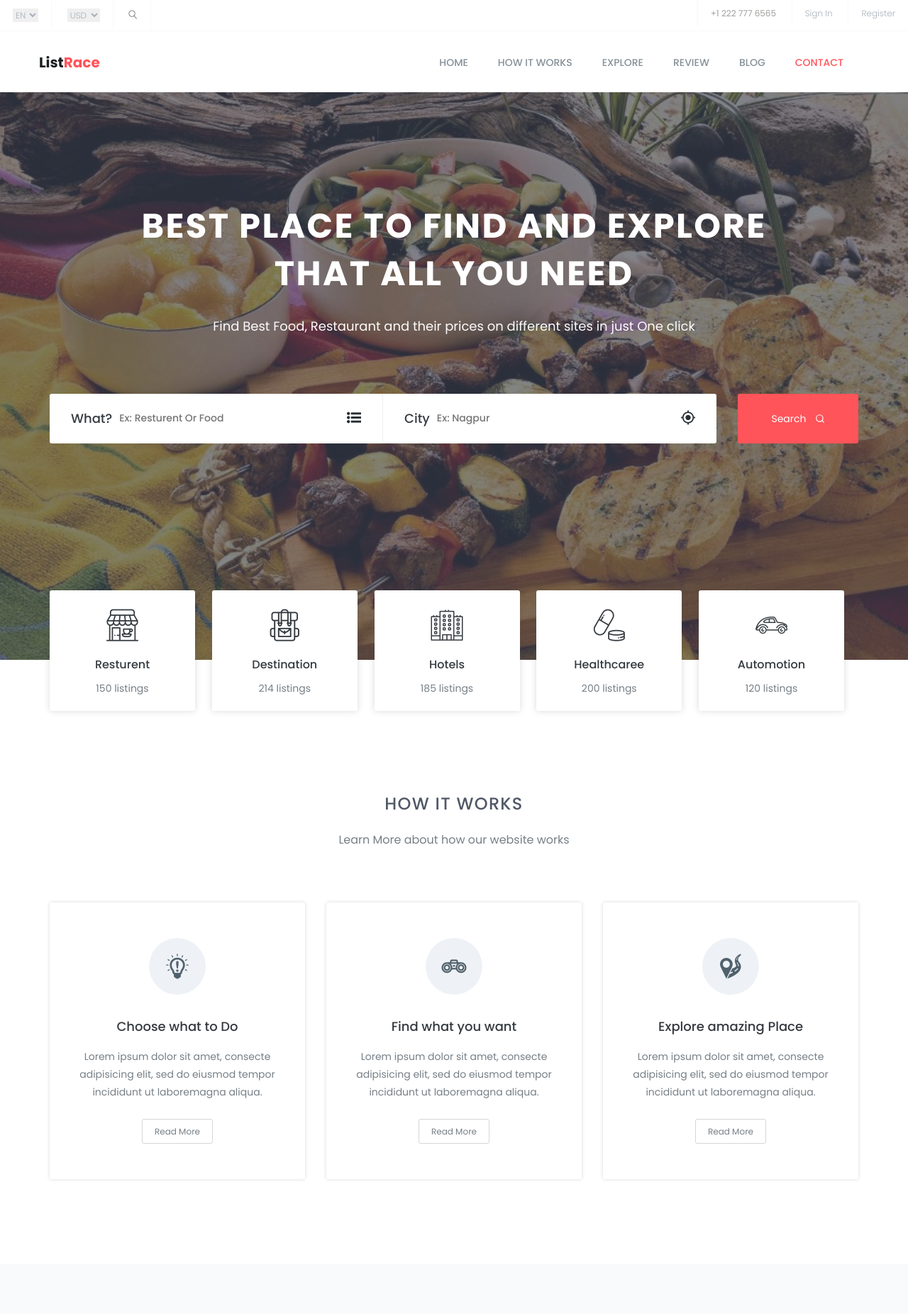
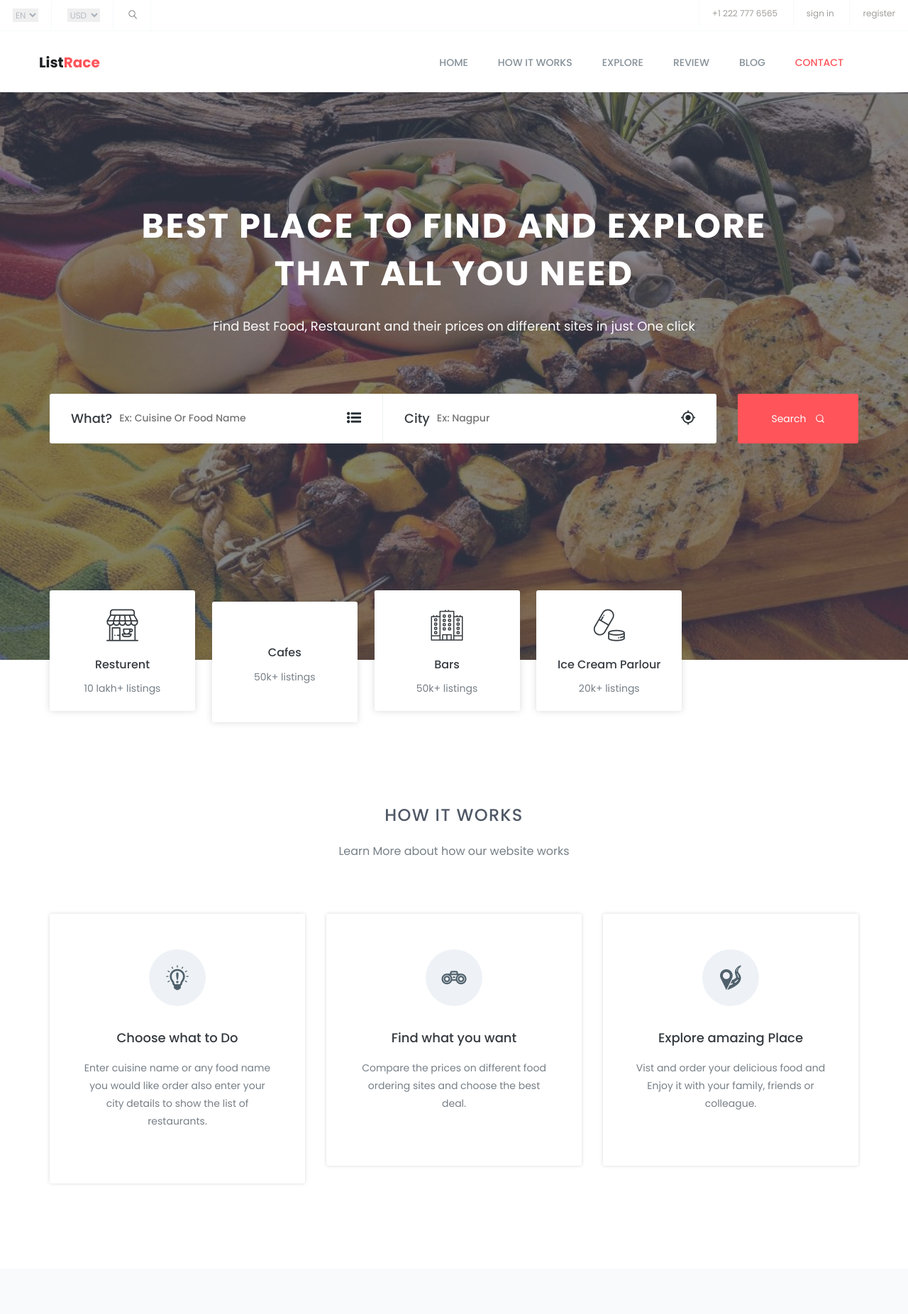
Before and after one commit to ImNoOne-1999/EasyFood, a Flask app: page /swiggy in a window 1280 px wide. Shown: the top 1852 px of the page at 71% size. Run offline with Flask 2, Linux system fonts and the light colour scheme; data that the repository does not hold is empty; some libraries are stand-ins or nearby versions.

Commit message:
changes in comparison

```diff
--- a/app.py
+++ b/app.py
@@ -52,6 +52,7 @@ security = Security(app, user_datastore)
 
 @app.route("/")
 @app.route("/index",methods=['POST','GET'])
+@login_required
 def index():
     if request.method == 'POST':
 
--- a/templates/index.html
+++ b/templates/index.html
@@ -15,7 +15,7 @@
 						<div class="single-welcome-hero-form">
 							<h3>what?</h3>
 							<form action="/index" method="POST">
-								<input type="text" name="name" id="name" placeholder="Ex: resturent or food" />
+								<input type="text" name="name" id="name" placeholder="Ex: cuisine or food name" />
 
 							<div class="welcome-hero-form-icon">
 								<i class="flaticon-list-with-dots"></i>
@@ -59,16 +59,16 @@
 									<i class="flaticon-restaurant"></i>
 								</div>
 								<h2><a href="#">resturent</a></h2>
-								<p>150 listings</p>
+								<p>10 lakh+ listings</p>
 							</div>
 						</li>
 						<li>
 							<div class="single-list-topics-content">
 								<div class="single-list-topics-icon">
-									<i class="flaticon-travel"></i>
+									<i class="flaticon-cafes"></i>
 								</div>
-								<h2><a href="#">destination</a></h2>
-								<p>214 listings</p>
+								<h2><a href="#">cafes</a></h2>
+								<p>50k+ listings</p>
 							</div>
 						</li>
 						<li>
@@ -76,8 +76,8 @@
 								<div class="single-list-topics-icon">
 									<i class="flaticon-building"></i>
 								</div>
-								<h2><a href="#">hotels</a></h2>
-								<p>185 listings</p>
+								<h2><a href="#">bars</a></h2>
+								<p>50k+ listings</p>
 							</div>
 						</li>
 						<li>
@@ -85,19 +85,11 @@
 								<div class="single-list-topics-icon">
 									<i class="flaticon-pills"></i>
 								</div>
-								<h2><a href="#">healthcaree</a></h2>
-								<p>200 listings</p>
+								<h2><a href="#">ice cream parlour</a></h2>
+								<p>20k+ listings</p>
 							</div>
 						</li>
-						<li>
-							<div class="single-list-topics-content">
-								<div class="single-list-topics-icon">
-									<i class="flaticon-transport"></i>
-								</div>
-								<h2><a href="#">automotion</a></h2>
-								<p>120 listings</p>
-							</div>
-						</li>
+
 					</ul>
 				</div>
 			</div><!--/.container-->
--- a/templates/layouts/layout1.html
+++ b/templates/layouts/layout1.html
@@ -94,10 +94,14 @@
 								+1 222 777 6565
 							</li>
 							<li class="header-top-contact">
-								<a href="#">sign in</a>
+							<form action="/login">
+								<button>sign in</button>
+							</form>
 							</li>
 							<li class="header-top-contact">
-								<a href="#">register</a>
+							<form action="/register">
+								<button>register</button>
+							</form>
 							</li>
 						</ul>
 					</div>
@@ -170,11 +174,8 @@
 								</div>
 								<h2><a href="#">choose <span> what to</span> do</a></h2>
 								<p>
-									Lorem ipsum dolor sit amet, consecte adipisicing elit, sed do eiusmod tempor incididunt ut laboremagna aliqua.
+									Enter cuisine name or any food name you would like order also enter your city details to show the list of restaurants.
 								</p>
-								<button class="welcome-hero-btn how-work-btn" onclick="window.location.href='#'">
-									read more
-								</button>
 							</div>
 						</div>
 						<div class="col-md-4 col-sm-6">
@@ -184,11 +185,8 @@
 								</div>
 								<h2><a href="#">find <span> what you want</span></a></h2>
 								<p>
-									Lorem ipsum dolor sit amet, consecte adipisicing elit, sed do eiusmod tempor incididunt ut laboremagna aliqua.
+									Compare the prices on different food ordering sites and choose the best deal.
 								</p>
-								<button class="welcome-hero-btn how-work-btn" onclick="window.location.href='#'">
-									read more
-								</button>
 							</div>
 						</div>
 						<div class="col-md-4 col-sm-6">
@@ -198,11 +196,8 @@
 								</div>
 								<h2><a href="#">explore <span> amazing</span> place</a></h2>
 								<p>
-									Lorem ipsum dolor sit amet, consecte adipisicing elit, sed do eiusmod tempor incididunt ut laboremagna aliqua.
+									Vist and order your delicious food and Enjoy it with your family, friends or colleague.
 								</p>
-								<button class="welcome-hero-btn how-work-btn" onclick="window.location.href='#'">
-									read more
-								</button>
 							</div>
 						</div>
 					</div>
@@ -217,7 +212,7 @@
 			<div class="container">
 				<div class="section-header">
 					<h2>explore</h2>
-					<p>Explore New place, food, culture around the world and many more</p>
+					<p>Explore New restaurants, cafes, bars, cuisines, culture around the country and many more</p>
 				</div><!--/.section-header-->
 				<div class="explore-content">
 					<div class="row">
```
Also changed, not shown: templates/security/login_user.html (+30 -8 lines), templates/security/register_user.html (+22 -7 lines).
